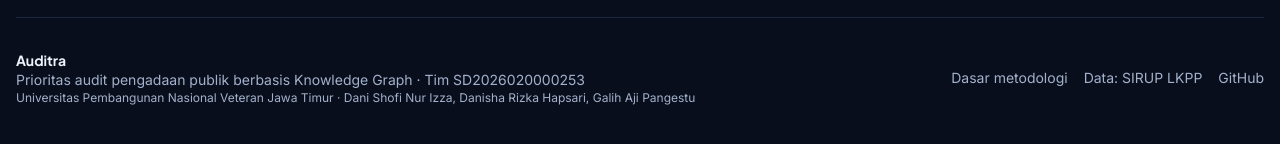
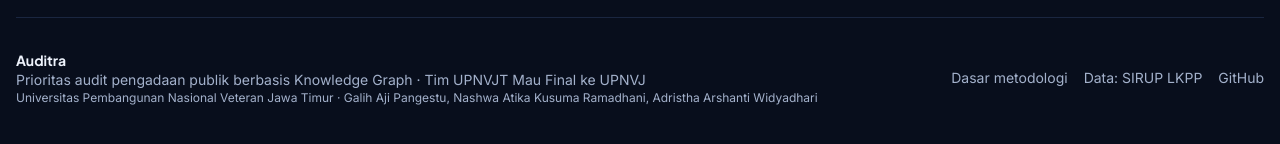
Before and after one commit to galiihajiip/auditra, a React (Vite) app in the folder web/: page / in a window 1280 px wide. Shown: the part 422-566 px from the top of the page. Built offline with nearby package versions, Linux system fonts and the light colour scheme; no server answers.

Commit message:
Update web/src/components/SiteFooter.tsx

```diff
--- a/web/src/components/SiteFooter.tsx
+++ b/web/src/components/SiteFooter.tsx
@@ -1,15 +1,15 @@
 import { Link } from "react-router-dom";
 
 const SIRUP_URL = "https://sirup.inaproc.id/sirup/caripaketctr/index";
-const GITHUB_URL = "https://github.com/danisharizka/auditra";
+const GITHUB_URL = "https://github.com/galiihajiip/auditra";
 
 export default function SiteFooter() {
   return (
     <footer className="no-print mt-14 flex flex-col gap-3 border-t border-[var(--border-subtle)] py-8 text-sm text-muted sm:flex-row sm:items-center sm:justify-between">
       <div>
         <p className="font-display font-bold text-primary">Auditra</p>
-        <p>Prioritas audit pengadaan publik berbasis Knowledge Graph · Tim SD2026020000253</p>
-        <p className="text-xs">Universitas Pembangunan Nasional Veteran Jawa Timur · Dani Shofi Nur Izza, Danisha Rizka Hapsari, Galih Aji Pangestu</p>
+        <p>Prioritas audit pengadaan publik berbasis Knowledge Graph · Tim UPNVJT Mau Final ke UPNVJ</p>
+        <p className="text-xs">Universitas Pembangunan Nasional Veteran Jawa Timur · Galih Aji Pangestu, Nashwa Atika Kusuma Ramadhani, Adristha Arshanti Widyadhari</p>
       </div>
       <div className="flex gap-4">
         <Link className="underline-offset-4 hover:text-primary hover:underline" to="/metodologi">Dasar metodologi</Link>
```
